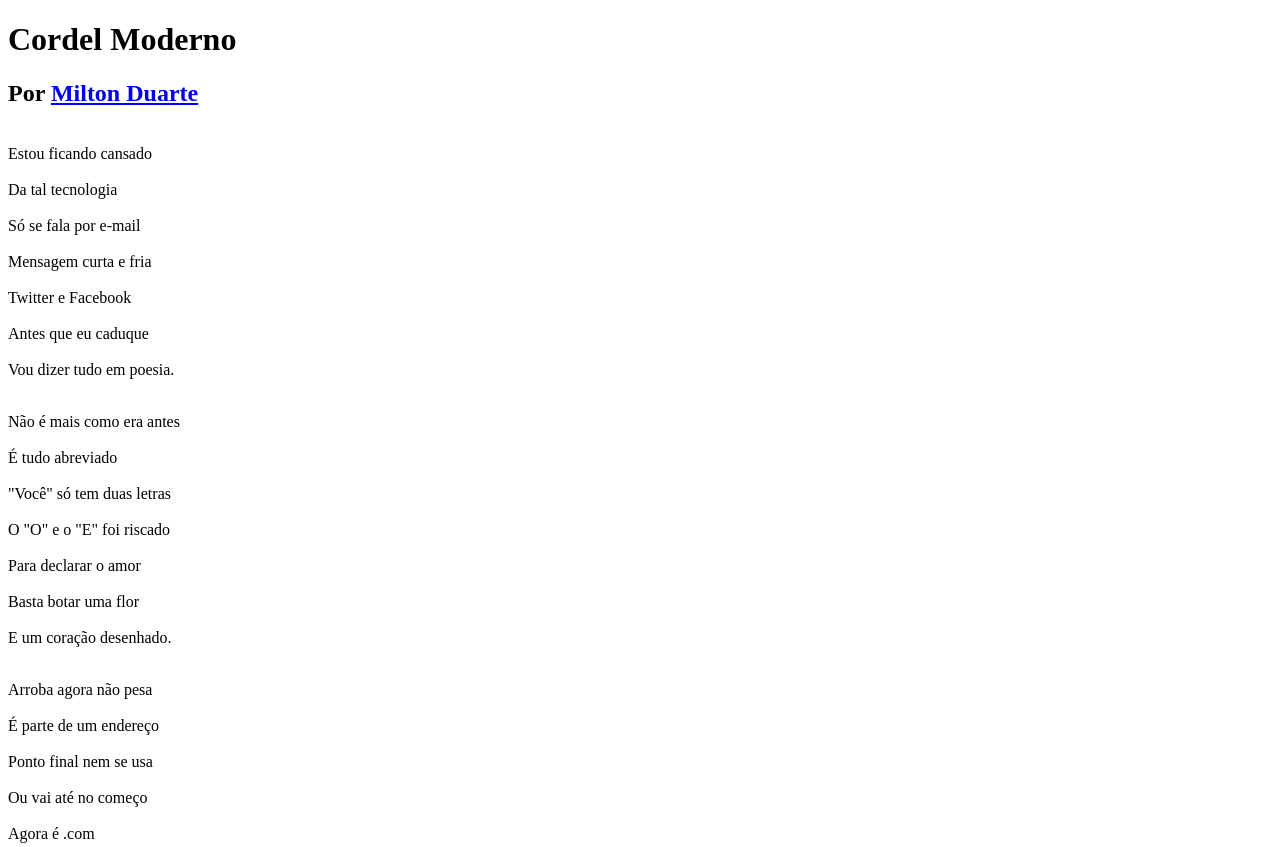
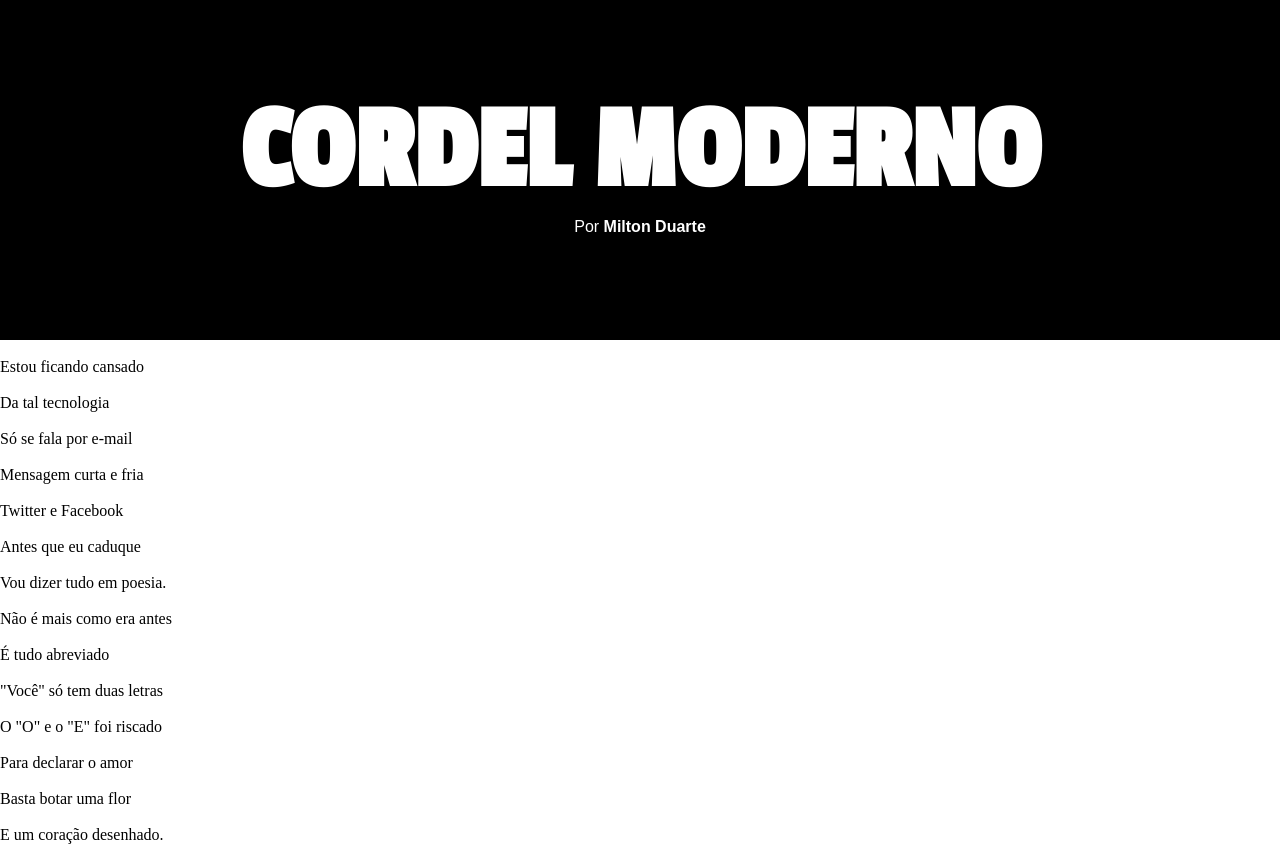
Before and after one commit to Gabriel-B-R/html-css, a plain HTML site: page exercicios/desafios/d12/projeto_cordel/index.html in a window 1280 px wide. Shown: the top 847 px of the page. Drawn offline with Linux system fonts and the light colour scheme.

Commit message:
Atualizei d12

```diff
--- a/exercicios/desafios/d12/projeto_cordel/index.html
+++ b/exercicios/desafios/d12/projeto_cordel/index.html
@@ -8,11 +8,11 @@
 </head>
 <body>
      <header>
-        <h1>Cordel Moderno</h1>
+        <h1>CORDEL MODERNO</h1>
         <h2>Por <a href="https://www.recantodasletras.com.br/poesias/3186743" target="_blank" hreflang="pt-br" rel="author">Milton Duarte</a></h2>
      </header>
      <main>
-        <section>
+        <section id="section1">
             <p>
                 <br>Estou ficando cansado</br>
                 <br>Da tal tecnologia</br>
@@ -23,7 +23,7 @@
                 <br>Vou dizer tudo em poesia.</br>
             </p>
         </section>
-        <section>
+        <section id="section2">
             <p>
                 <br>Não é mais como era antes</br>
                 <br>É tudo abreviado</br>
@@ -34,7 +34,7 @@
                 <br>E um coração desenhado.</br>
             </p>
         </section>
-        <section>
+        <section id="section3">
             <p>
                 <br>Arroba agora não pesa</br>
                 <br>É parte de um endereço</br>
@@ -53,7 +53,7 @@
                 <br>Decifre esse rabisco.</br>
             </p>
         </section>
-        <section>
+        <section id="section4">
             <p>
                 <br>Tenho saudade das cartas</br>
                 <br>Escritas com a própria mão</br>
@@ -64,7 +64,7 @@
                 <br>Nas linhas do coração.</br>
             </p>
         </section>
-        <section>
+        <section id="section5">
             <p>
                 <br>Agora, escrevo e envio</br>
                 <br>Chegando na mesma hora</br>
@@ -85,7 +85,7 @@
         </section>
      </main>
      <footer>
-
+        <p>Site criado por <a href="https://github.com/gustavoguanabara" target="_blank" hreflang="en" rel="author">Gustavo Guanabara</a> para o <a href="https://www.cursoemvideo.com" target="_blank" hreflang="pt-br" rel="external">CursoemVideo</a></p>
      </footer>
 </body>
 </html>
--- a/exercicios/desafios/d12/projeto_cordel/style.css
+++ b/exercicios/desafios/d12/projeto_cordel/style.css
@@ -0,0 +1,40 @@
+@import url('https://fonts.googleapis.com/css2?family=Passion+One&display=swap');
+@import url('https://fonts.googleapis.com/css2?family=Sriracha&display=swap');
+
+:root {
+    --fonte-titulo: 'Passion One', cursive;
+    --fonte-texto: 'Sriracha', cursive;
+}
+
+* {
+    padding: 0px;
+    margin: 0px;
+}
+
+header {
+    background-color: black;
+    height: 340px;
+}
+
+header h1 {
+    font: normal bold 7.5em var(--fonte-titulo);
+    color: white;
+    text-align: center;
+    padding-top: 86px;
+}
+
+header h2 {
+    font: normal normal 1em Arial, Helvetica, sans-serif;
+    color: white;
+    text-align: center;
+}
+
+header a {
+    text-decoration: none;
+    font-weight: bold;
+    color: white;
+}
+
+header a:hover {
+    text-decoration: underline;
+}
```
